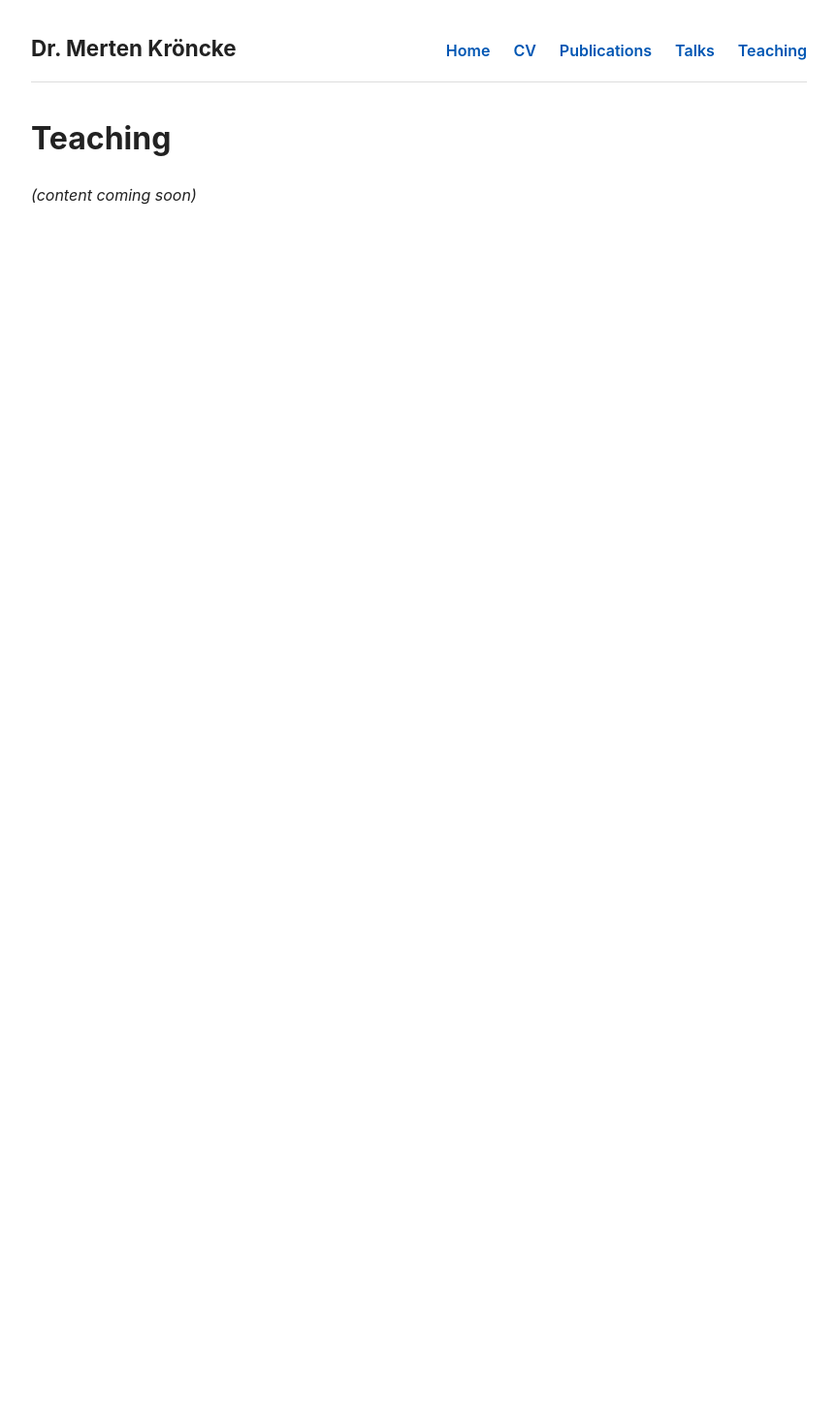
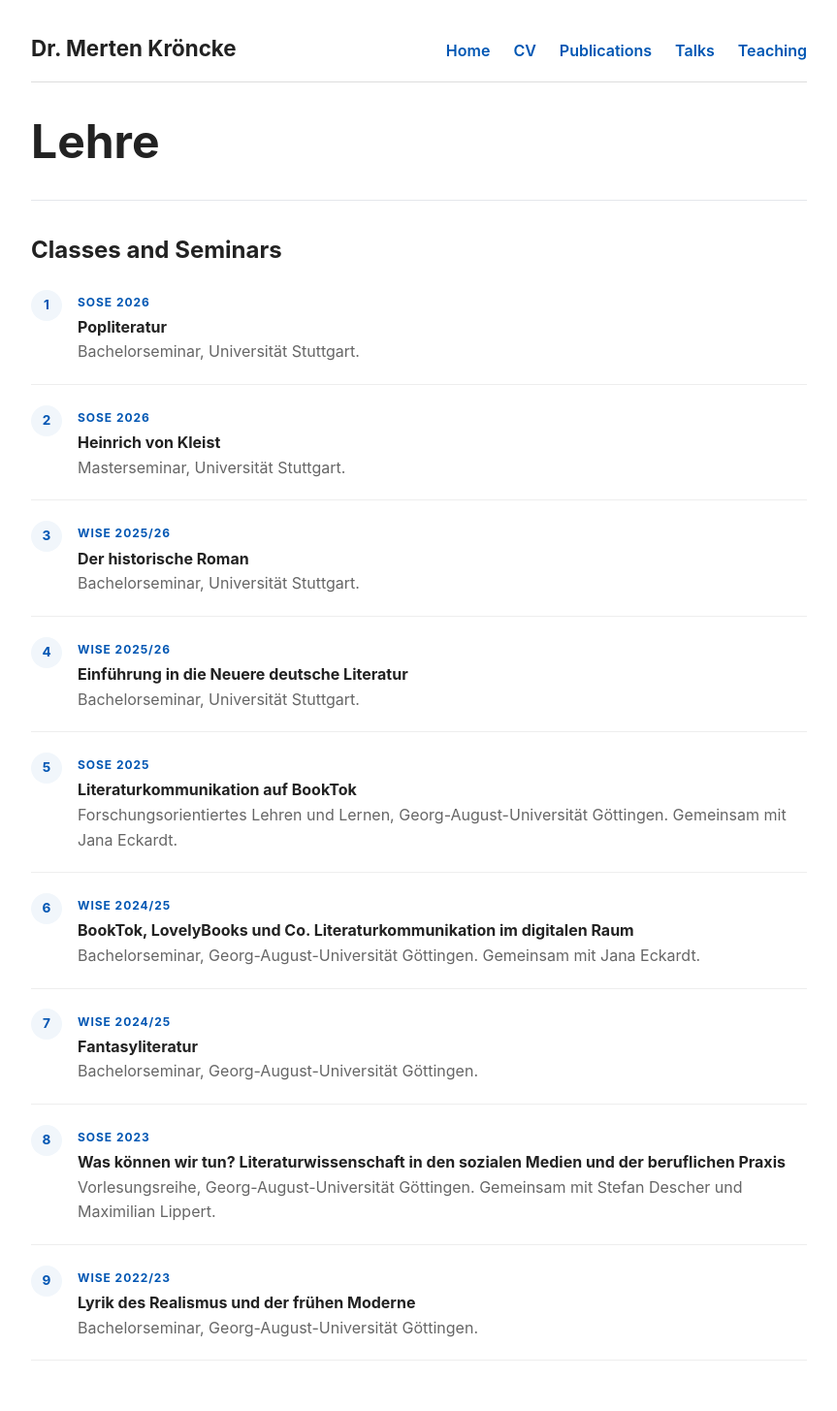
Before and after one commit to MertenKroencke/mertenkroencke.github.io, a Jekyll site: the page built from teaching/index.md, in a window 1280 px wide. Shown: the whole page at 97% size, without its empty margins (208-1071 px from the left). Built offline with Jekyll 4.4.1, drawn with Linux system fonts in a browser that asks for light colours; before the commit the page ends 900 px from its top, so only the background shows below that.

Commit message:
Update index.md

```diff
--- a/teaching/index.md
+++ b/teaching/index.md
@@ -1,8 +1,37 @@
 ---
 layout: default
-title: Teaching
+title: Lehre
+permalink: /lehre/
 ---
 
-# Teaching
+<style>
+.pub-hero{padding:0.2rem 0 1.6rem;margin-bottom:2rem;border-bottom:1px solid #e5e7eb}
+.pub-hero h1{font-size:clamp(0.1rem,4vw,3rem);line-height:1;margin:.1rem 0 .7rem}
+.eyebrow{font-size:.78rem;letter-spacing:.12em;text-transform:uppercase;color:#0056b3;font-weight:700}
+.pub-list{counter-reset:pub;list-style:none;padding:0}
+.pub-list li{counter-increment:pub;position:relative;padding:0 0 1.25rem 3rem;margin:0 0 1.25rem;border-bottom:1px solid #eee}
+.pub-list li:before{content:counter(pub);position:absolute;left:0;top:.05rem;width:2rem;height:2rem;border-radius:50%;background:#f1f6fb;color:#0056b3;display:grid;place-items:center;font-weight:700;font-size:.85rem}
+.pub-title{font-weight:700}
+.pub-meta{color:#666}
+.pub-kind{display:inline-block;font-size:.75rem;text-transform:uppercase;letter-spacing:.08em;color:#0056b3;font-weight:700;margin-bottom:.25rem}
+details{margin:1rem 0 2rem}
+summary{cursor:pointer;font-weight:700;color:#0056b3}
+</style>
 
-*(content coming soon)*
+<div class="pub-hero">
+  <h1>Lehre</h1>
+</div>
+
+## Classes and Seminars
+
+<ol class="pub-list">
+<li><div class="pub-kind">SoSe 2026</div><div class="pub-title">Popliteratur</div><div class="pub-meta">Bachelorseminar, Universität Stuttgart.</div></li>
+<li><div class="pub-kind">SoSe 2026</div><div class="pub-title">Heinrich von Kleist</div><div class="pub-meta">Masterseminar, Universität Stuttgart.</div></li>
+<li><div class="pub-kind">WiSe 2025/26</div><div class="pub-title">Der historische Roman</div><div class="pub-meta">Bachelorseminar, Universität Stuttgart.</div></li>
+<li><div class="pub-kind">WiSe 2025/26</div><div class="pub-title">Einführung in die Neuere deutsche Literatur</div><div class="pub-meta">Bachelorseminar, Universität Stuttgart.</div></li>
+<li><div class="pub-kind">SoSe 2025</div><div class="pub-title">Literaturkommunikation auf BookTok</div><div class="pub-meta">Forschungsorientiertes Lehren und Lernen, Georg-August-Universität Göttingen. Gemeinsam mit Jana Eckardt.</div></li>
+<li><div class="pub-kind">WiSe 2024/25</div><div class="pub-title">BookTok, LovelyBooks und Co. Literaturkommunikation im digitalen Raum</div><div class="pub-meta">Bachelorseminar, Georg-August-Universität Göttingen. Gemeinsam mit Jana Eckardt.</div></li>
+<li><div class="pub-kind">WiSe 2024/25</div><div class="pub-title">Fantasyliteratur</div><div class="pub-meta">Bachelorseminar, Georg-August-Universität Göttingen.</div></li>
+<li><div class="pub-kind">SoSe 2023</div><div class="pub-title">Was können wir tun? Literaturwissenschaft in den sozialen Medien und der beruflichen Praxis</div><div class="pub-meta">Vorlesungsreihe, Georg-August-Universität Göttingen. Gemeinsam mit Stefan Descher und Maximilian Lippert.</div></li>
+<li><div class="pub-kind">WiSe 2022/23</div><div class="pub-title">Lyrik des Realismus und der frühen Moderne</div><div class="pub-meta">Bachelorseminar, Georg-August-Universität Göttingen.</div></li>
+</ol>
```
